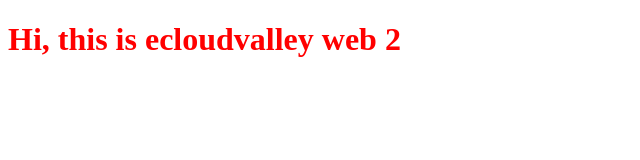
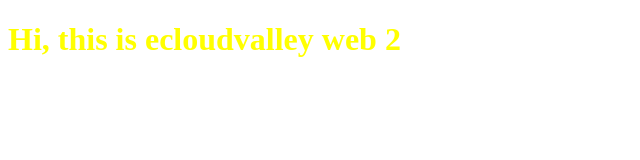
Before and after one commit to hakimhairon/b, a plain HTML site: page index.html in a window 1280 px wide. Shown: the whole page, without its empty margins (0-640 px from the left). Drawn offline with Linux system fonts and the light colour scheme.

Commit message:
Update index.html

```diff
--- a/index.html
+++ b/index.html
@@ -5,7 +5,7 @@
 </head>
 <body>
 
-<h1 style="color: red;">Hi, this is ecloudvalley web 2</h1>
+<h1 style="color: yellow;">Hi, this is ecloudvalley web 2</h1>
 
 
 </body>
```
